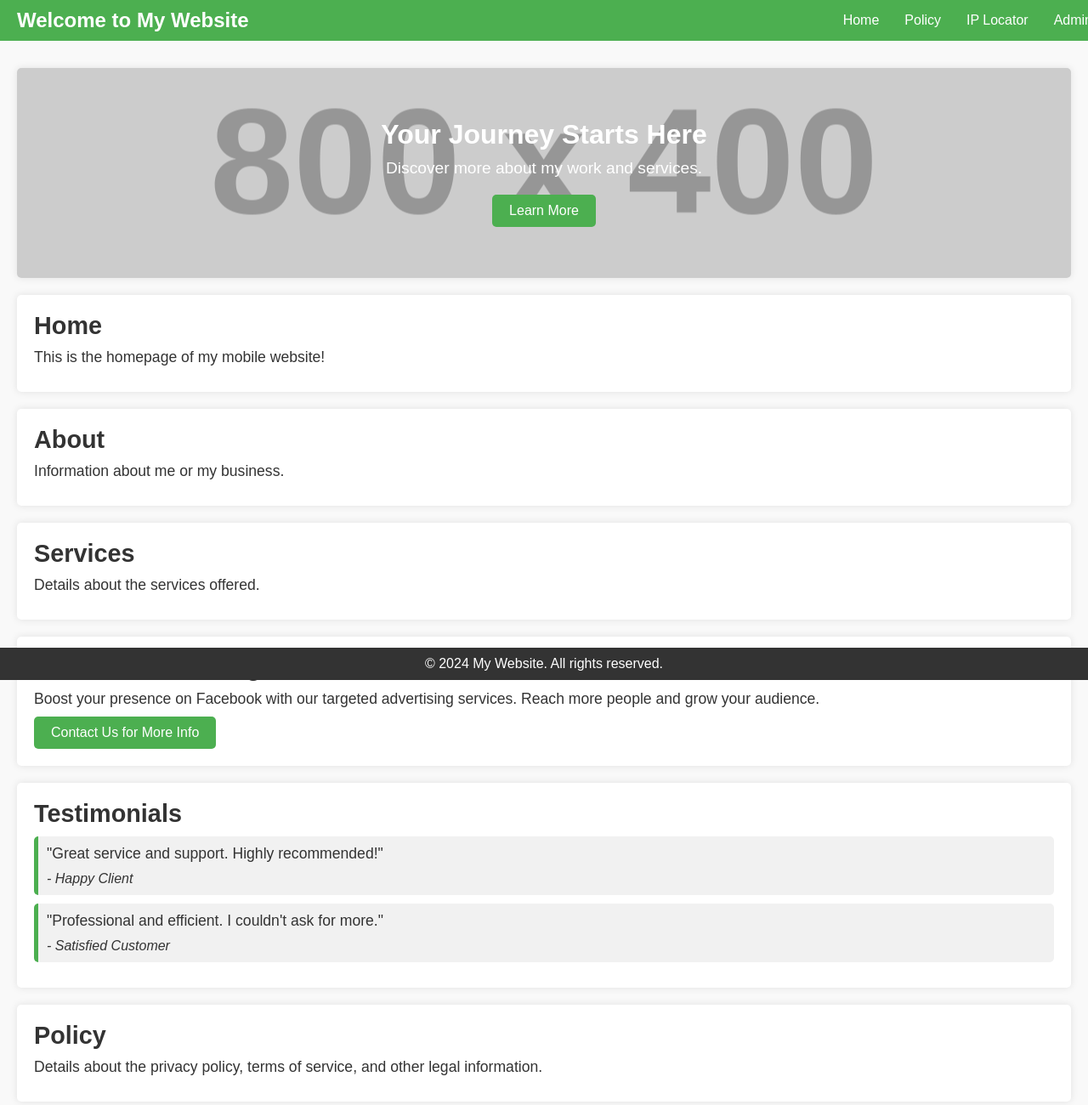
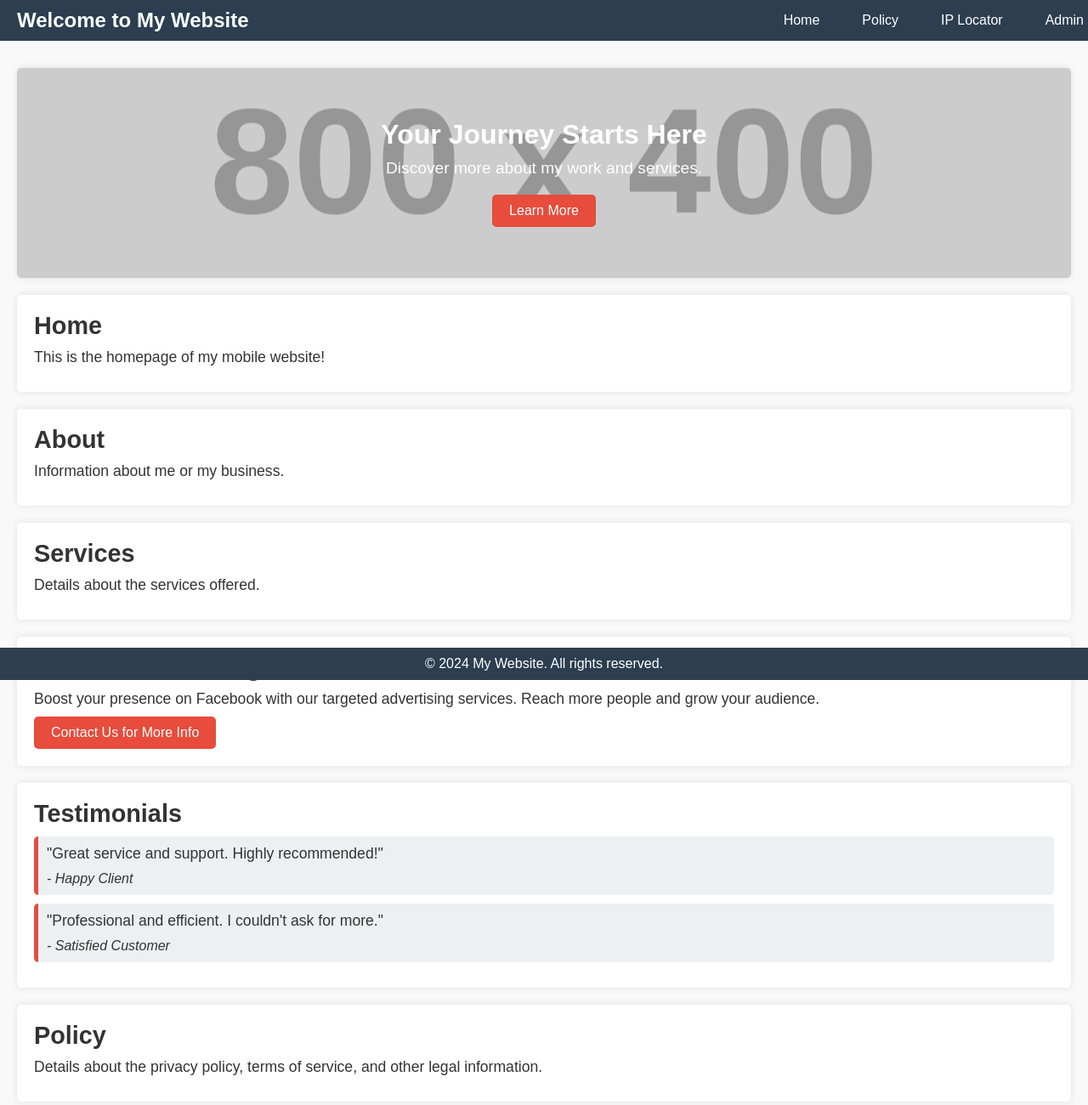
Before and after one commit to jakers35/jake-website, a plain HTML site: page index.html in a window 1280 px wide. Shown: the top 1300 px of the page at 85% size. Drawn offline with nearby package versions, Linux system fonts and the light colour scheme; no server answers; placeholder pictures from the web are drawn by us.

Commit message:
Update Styles.css

```diff
--- a/Styles.css
+++ b/Styles.css
@@ -1,5 +1,4 @@
-/* styles.css */
-
+/* Base styles */
 body, html {
     margin: 0;
     padding: 0;
@@ -9,8 +8,9 @@ body, html {
     scroll-behavior: smooth;
 }
 
+/* Header styles */
 header {
-  background-color: #4CAF50;
+    background-color: #2c3e50;
     color: white;
     padding: 10px 20px;
     text-align: center;
@@ -48,12 +48,16 @@ nav ul li {
 nav ul li a {
     color: white;
     text-decoration: none;
+    padding: 5px 10px;
+    border-radius: 5px;
+    transition: background-color 0.3s;
 }
 
 nav ul li a:hover {
-  text-decoration: underline;
+    background-color: #34495e;
 }
 
+/* Responsive navigation */
 @media (max-width: 768px) {
     .burger-icon {
         display: block;
@@ -66,7 +70,7 @@ nav ul li a:hover {
         top: 50px;
         left: 0;
         right: 0;
-    background-color: #4CAF50;
+        background-color: #2c3e50;
         padding: 20px;
     }
 
@@ -85,10 +89,12 @@ nav ul li a:hover {
     }
 }
 
+/* Main content styles */
 main {
     padding: 80px 20px 20px 20px; /* Adjust padding to account for fixed header */
 }
 
+/* Section styles */
 section {
     margin-bottom: 20px;
     padding: 20px;
@@ -97,6 +103,7 @@ section {
     box-shadow: 0 0 10px rgba(0, 0, 0, 0.1);
 }
 
+/* Hero section styles */
 #hero {
     background: url('https://via.placeholder.com/800x400') no-repeat center center;
     background-size: cover;
@@ -120,7 +127,7 @@ section {
 .btn {
     display: inline-block;
     padding: 10px 20px;
-  background-color: #4CAF50;
+    background-color: #e74c3c;
     color: white;
     text-decoration: none;
     border-radius: 5px;
@@ -128,9 +135,10 @@ section {
 }
 
 .btn:hover {
-  background-color: #45a049;
+    background-color: #c0392b;
 }
 
+/* Section title and paragraph styles */
 section h2 {
     margin: 0 0 10px;
     font-size: 1.8em;
@@ -141,11 +149,12 @@ section p {
     font-size: 1.1em;
 }
 
+/* Testimonial styles */
 .testimonial {
-  background-color: #f1f1f1;
+    background-color: #ecf0f1;
     padding: 10px;
     margin: 10px 0;
-  border-left: 5px solid #4CAF50;
+    border-left: 5px solid #e74c3c;
     border-radius: 5px;
 }
 
@@ -155,6 +164,7 @@ section p {
     font-style: italic;
 }
 
+/* Form styles */
 form {
     display: flex;
     flex-direction: column;
@@ -174,7 +184,7 @@ form input, form textarea {
 
 form button {
     padding: 10px;
-  background-color: #4CAF50;
+    background-color: #e74c3c;
     color: white;
     border: none;
     border-radius: 5px;
@@ -184,9 +194,10 @@ form button {
 }
 
 form button:hover {
-  background-color: #45a049;
+    background-color: #c0392b;
 }
 
+/* Social icon styles */
 .social-icons {
     margin-top: 10px;
 }
@@ -200,11 +211,12 @@ form button:hover {
 }
 
 .social-icons a:hover {
-  color: #4CAF50;
+    color: #e74c3c;
 }
 
+/* Footer styles */
 footer {
-  background-color: #333;
+    background-color: #2c3e50;
     color: white;
     text-align: center;
     padding: 10px 0;
```
Lines whose indentation alone changed are shown as unchanged.
